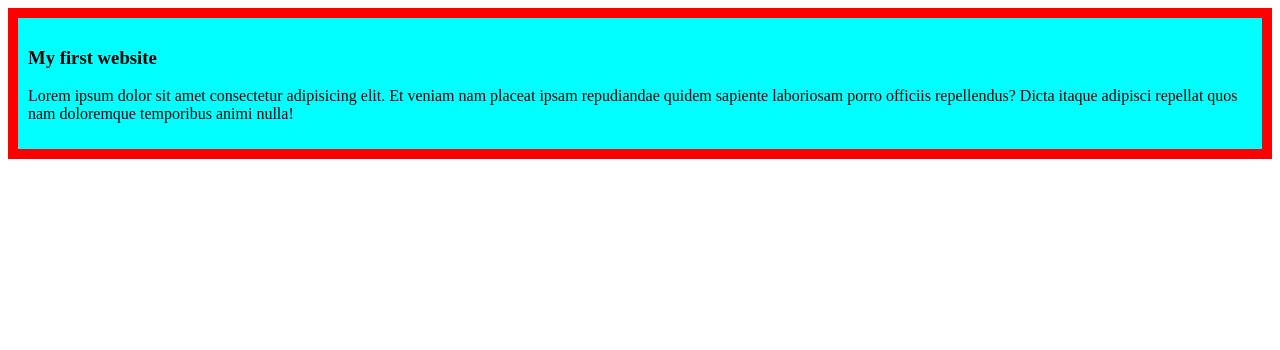
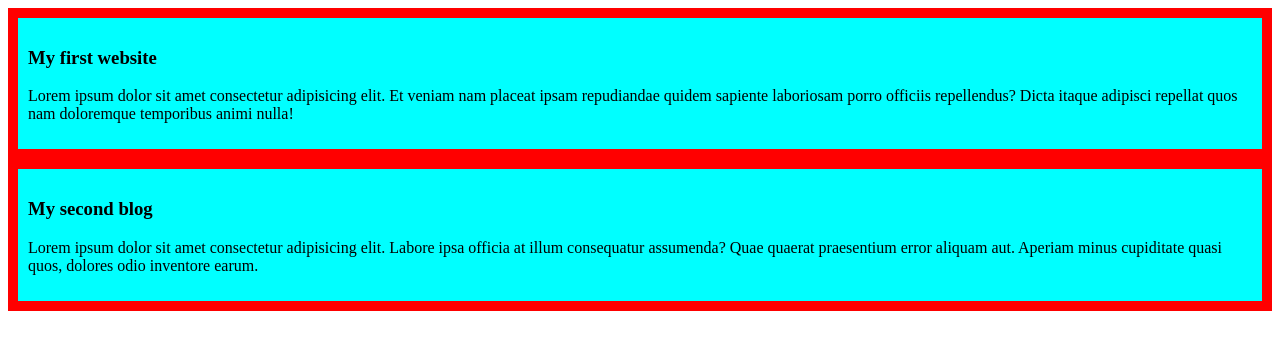
Before and after one commit to MdMozahid/my-simple-website, a plain HTML site: page index.html in a window 1280 px wide. Drawn offline with Linux system fonts and the light colour scheme.

Commit message:
added the second blog

```diff
--- a/index.html
+++ b/index.html
@@ -11,5 +11,9 @@
           <h3>My first website</h3>
           <p>Lorem ipsum dolor sit amet consectetur adipisicing elit. Et veniam nam placeat ipsam repudiandae quidem sapiente laboriosam porro officiis repellendus? Dicta itaque adipisci repellat quos nam doloremque temporibus animi nulla!</p>
      </div>
+     <div>
+          <h3>My second blog</h3>
+          <p>Lorem ipsum dolor sit amet consectetur adipisicing elit. Labore ipsa officia at illum consequatur assumenda? Quae quaerat praesentium error aliquam aut. Aperiam minus cupiditate quasi quos, dolores odio inventore earum.</p>
+     </div>
 </body>
 </html>
```
